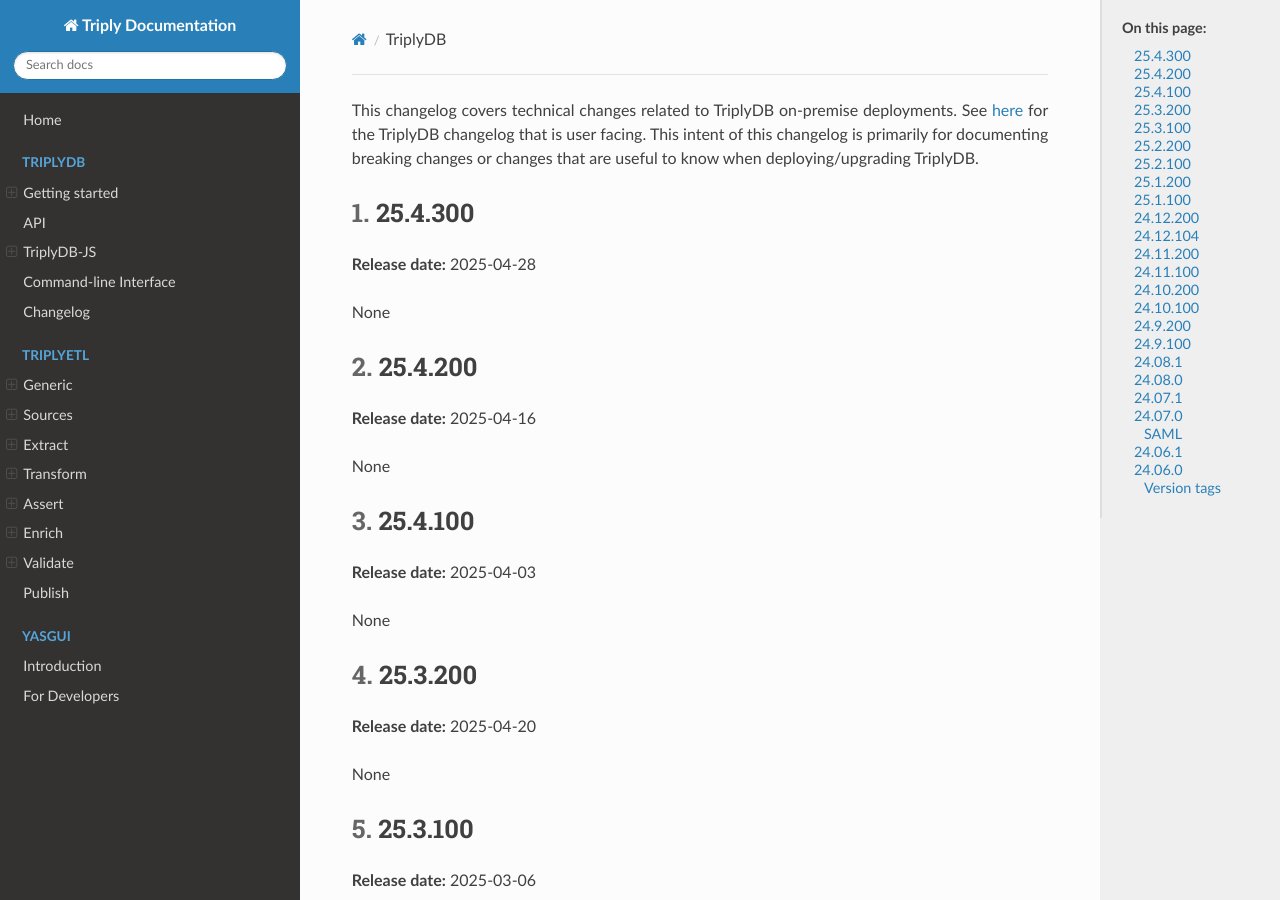
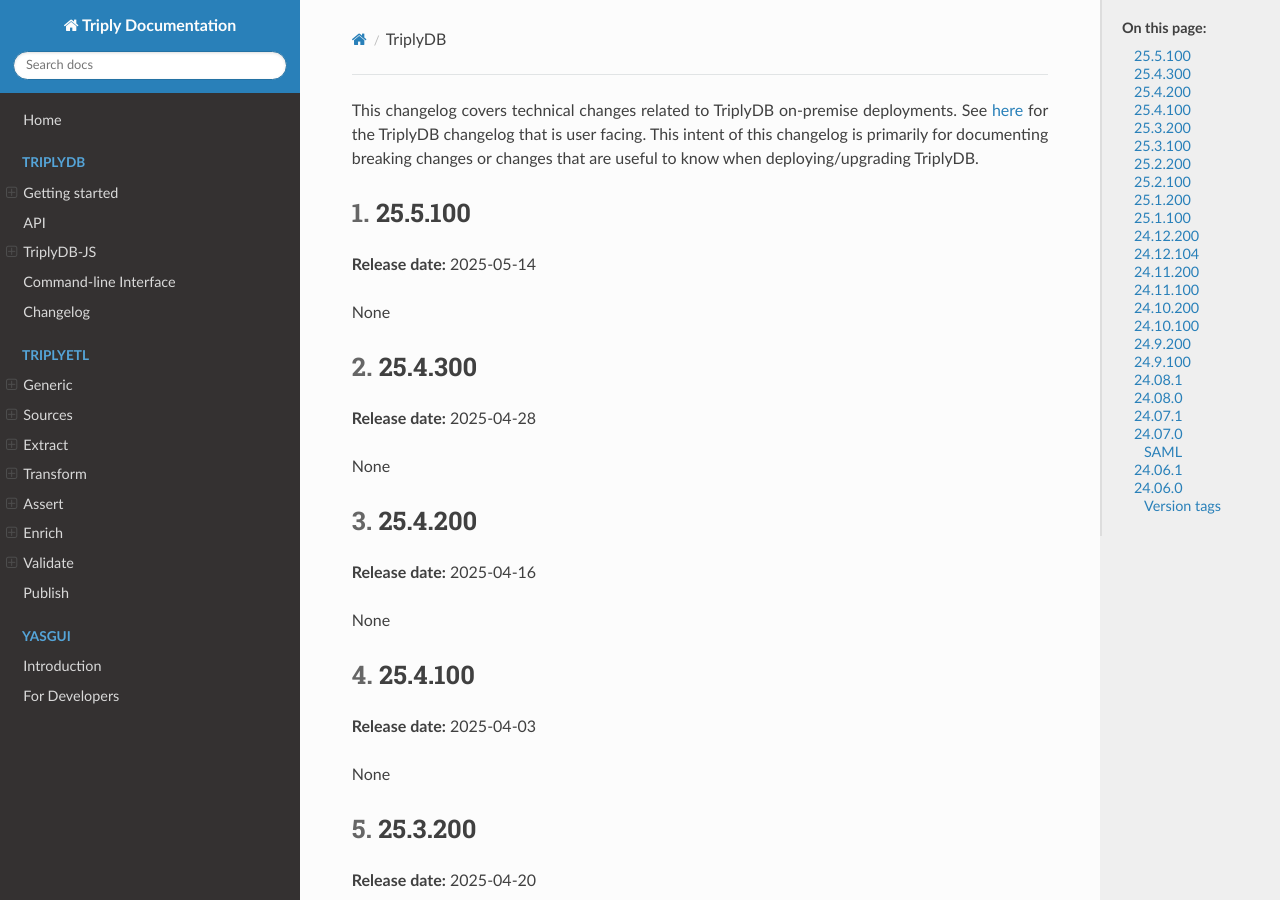
Before and after one commit to TriplyDB/Documentation, an MkDocs documentation site: the page built from docs/triplydb-technical-changelog/index.md, in a window 1280 px wide and 900 px high. Built offline with MkDocs 1.6.1, drawn with Linux system fonts in a browser that asks for light colours.

Commit message:
update technical changelog

```diff
--- a/docs/triplydb-technical-changelog/index.md
+++ b/docs/triplydb-technical-changelog/index.md
@@ -9,6 +9,12 @@
 This intent of this changelog is primarily for documenting breaking changes or changes
 that are useful to know when deploying/upgrading TriplyDB.
 
+
+## 25.5.100 {#25.5.100}
+
+**Release date:** 2025-05-14
+
+None
 
 ## 25.4.300 {#25.4.300}
 
```
